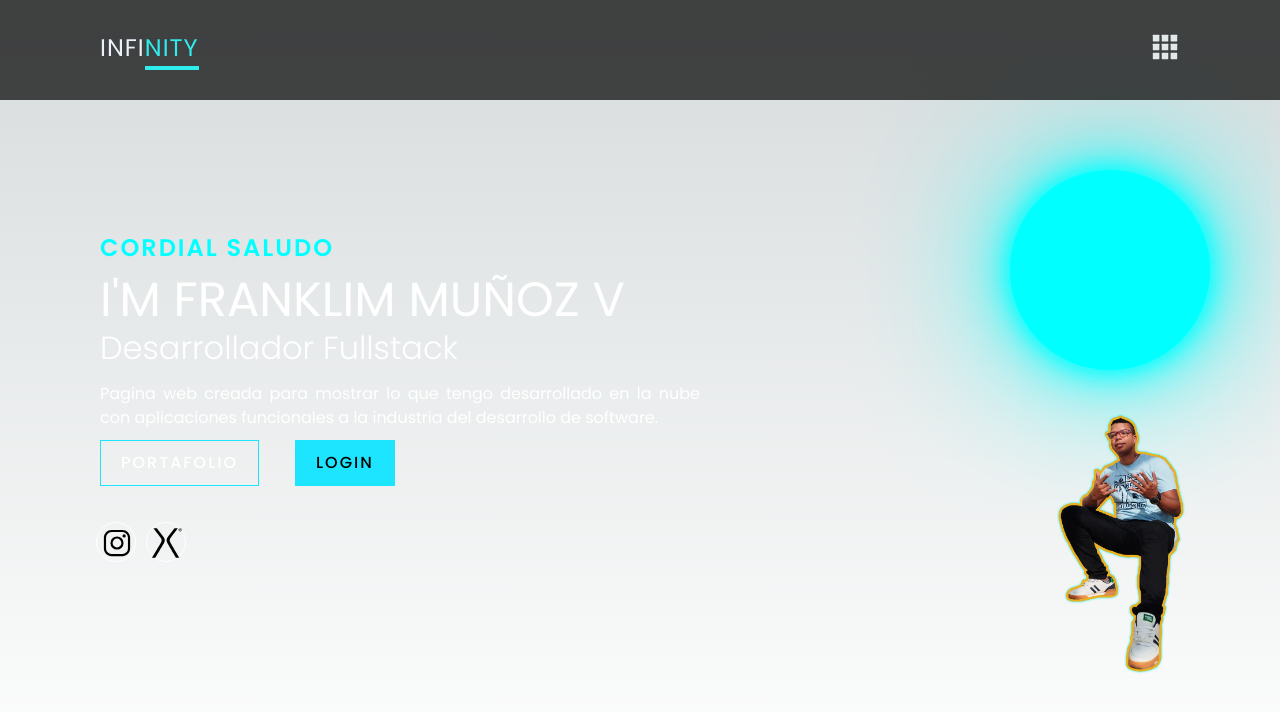
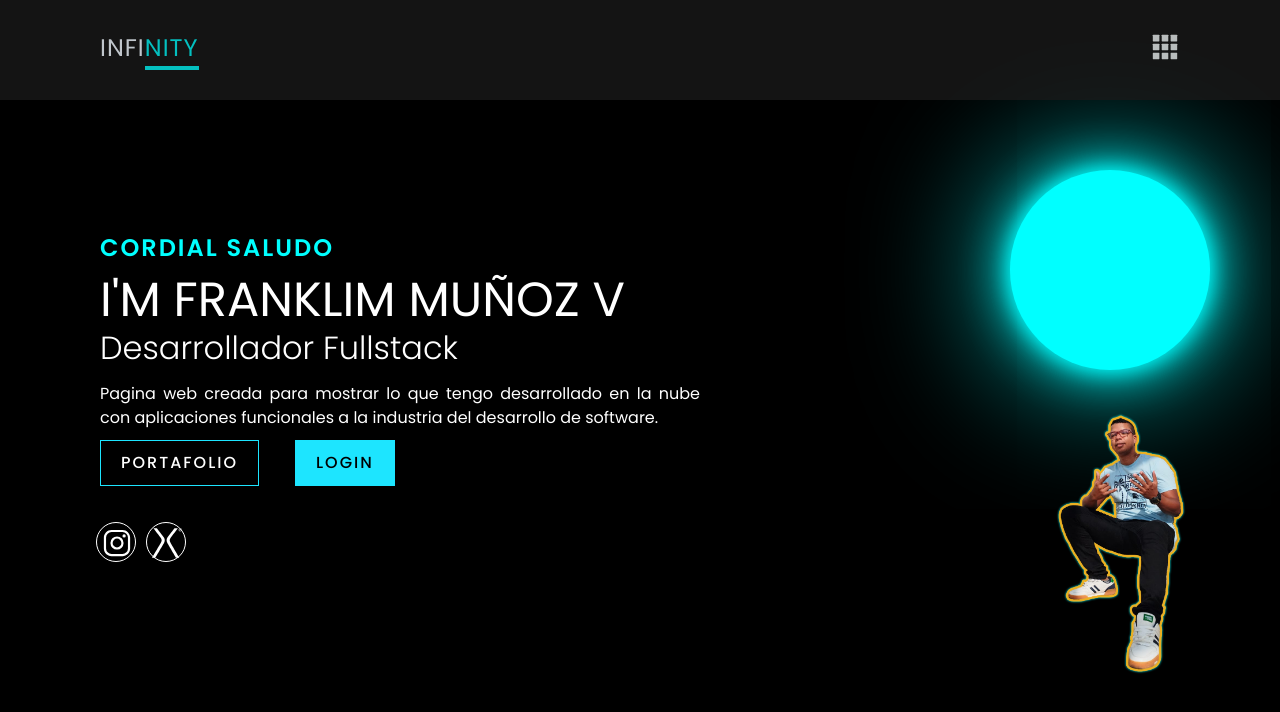
Before and after one commit to f5extCorporacion/Portafoliov2, a Next.js app: page / in a window 1280 px wide. Shown: the top 712 px of the page. Built offline with nearby package versions, Linux system fonts and the light colour scheme; a web font is replaced by a local one.

Commit message:
Update page.js
actualizacion style background

```diff
--- a/app/page.js
+++ b/app/page.js
@@ -15,7 +15,7 @@ export default function Home() {
   const [cmenu, setCmen] = useState("false");
 
   return (
-    <main className="flex min-h-screen bg-black-900">
+    <main className="flex min-h-screen bg-black-900" style={{backgroundColor: 'black',color: 'white'}}>
       <section className={`banner ${cmenu ? "" : "active"}`}>
         <header>
           <a href="#" className="logo">
```
